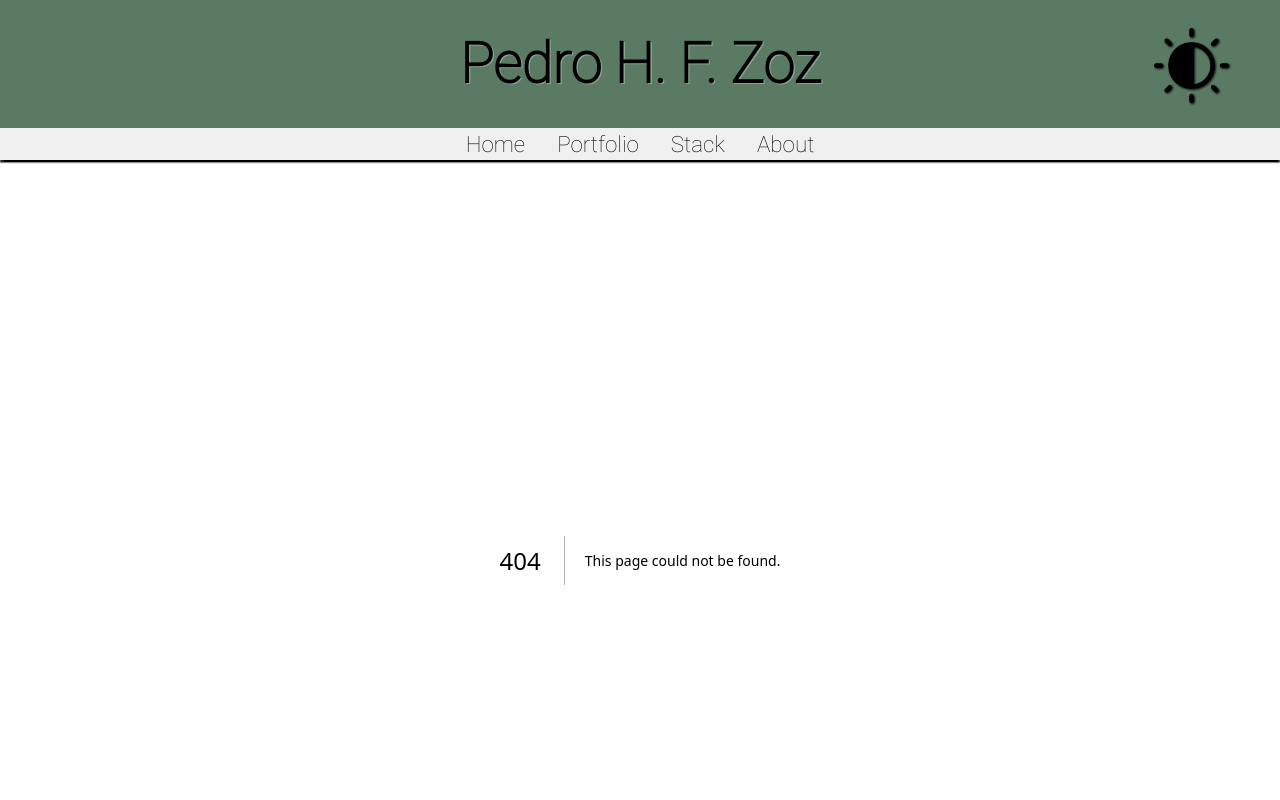
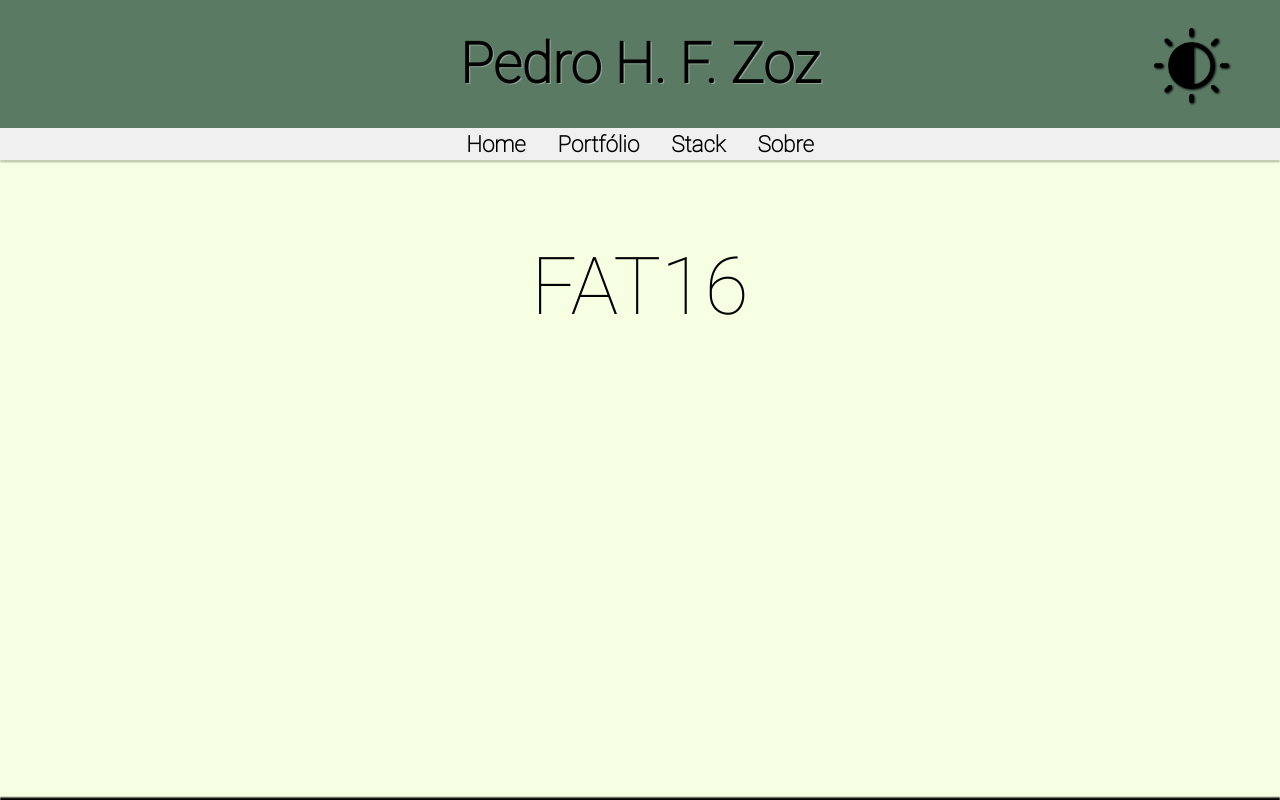
Before and after one commit to Pfzoz/z-portfolio, a Next.js app: page /portfolio/fat16 in a window 1280 px wide. Before the commit this address had no page. Built offline with nearby package versions, Linux system fonts and the light colour scheme.

Commit message:
news-and-posts

```diff
--- a/src/app/about/page.tsx
+++ b/src/app/about/page.tsx
@@ -4,7 +4,7 @@ import { AboutMain, AboutTitle } from "./contents";
 export default function About() {
   return (
     <AboutMain>
-      <AboutTitle>About</AboutTitle>
+      <AboutTitle>Sobre</AboutTitle>
       <MovingUnderline widthFactor={40} justifyContent={"right"} />
     </AboutMain>
   );
--- /dev/null
+++ b/src/app/portfolio/fat16/contents.ts
@@ -0,0 +1,26 @@
+"use client";
+
+import styled from "styled-components";
+
+export const Title = styled.h2`
+  font-size: 5rem;
+  margin-bottom: 0.8em;
+  margin-top: 1em;
+  height: fit-content;
+  width: fit-content;
+  align-content: center;
+  font-weight: normal;
+  color: ${(props) => props.theme.text};
+  font-family: "Roboto Thin";
+`
+
+export const MainContainer = styled.div`
+  background-color: ${(props) => props.theme.primary};
+  font-family: "Roboto Thin";
+  font-size: 1.5em;
+  align-items: center;
+  display: flex;
+  flex-direction: column;
+  min-height: 80%;
+  width: 100%;
+`;
--- /dev/null
+++ b/src/app/portfolio/fat16/page.tsx
@@ -0,0 +1,7 @@
+import { MainContainer, Title } from "./contents";
+
+export default function Fat16() {
+  return <MainContainer>
+    <Title>FAT16</Title>
+  </MainContainer>;
+}
--- a/src/app/portfolio/page.tsx
+++ b/src/app/portfolio/page.tsx
@@ -3,7 +3,7 @@ import { PortfolioMain, PortfolioTitle } from './contents';
 
 export default function Portfolio() {
     return <PortfolioMain>
-        <PortfolioTitle>Portfolio</PortfolioTitle>
+        <PortfolioTitle>Portfólio</PortfolioTitle>
         <MovingUnderline widthFactor={60} justifyContent='left'/>
     </PortfolioMain>
 }
--- a/src/components/home/index/IndexRow.tsx
+++ b/src/components/home/index/IndexRow.tsx
@@ -27,7 +27,7 @@ export default function IndexRow() {
   return (
     <IndexDiv>
       <IndexFixDiv $active={active} $mounted={mounted}>
-        <IndexTitle>Index</IndexTitle>
+        <IndexTitle>Índice</IndexTitle>
 
         <IndexEntry
           onClick={() => {
--- a/src/components/layout/footer/contents.ts
+++ b/src/components/layout/footer/contents.ts
@@ -10,11 +10,10 @@ export const FooterDiv = styled.div`
   align-items: center;
   gap: 5em;
   justify-content: center;
-  background-color: ${(props) => props.theme.fourth};
-  border: 2px solid black;
+  background-color: ${props => props.theme.fourth};
   border-left: none;
   border-right: none;
-  box-shadow: ${props => props.theme.mode === "light" ? "0 -0.2rem 0.1rem black" : "0 -0.2rem 0.1rem gray"};
+  box-shadow: ${props => props.theme.mode === "light" ? "0 -0.2rem 0.1rem black" : ""};
 `;
 
 export const FooterButton = styled(Link)`
--- a/src/components/layout/header/Header.jsx
+++ b/src/components/layout/header/Header.jsx
@@ -16,9 +16,9 @@ export default function Header() {
       </TitleDiv>
       <NavbarDiv>
         <NavbarLink href={"/"}>Home</NavbarLink>
-        <NavbarLink href={"/portfolio"}>Portfolio</NavbarLink>
+        <NavbarLink href={"/portfolio"}>Portfólio</NavbarLink>
         <NavbarLink href={"/stack"}>Stack</NavbarLink>
-        <NavbarLink href={"/about"}>About</NavbarLink>
+        <NavbarLink href={"/about"}>Sobre</NavbarLink>
       </NavbarDiv>
     </HeaderDiv>
   );
--- a/src/components/layout/header/contents.ts
+++ b/src/components/layout/header/contents.ts
@@ -55,10 +55,10 @@ export const NavbarLink = styled(Link)`
   font-family: "Roboto Thin";
   text-decoration: none;
   border-bottom: 1px solid transparent;
-
+  font-weight: bold;
   &:hover {
     cursor: pointer;
-    color: hsl(240, 20%, 35%);
+    color: hsl(240, 0%, 0%);
     transition: ease-in-out 0.2s;
     border-color: ${props => props.theme.fourth};
   }
--- a/src/themes.ts
+++ b/src/themes.ts
@@ -1,7 +1,7 @@
 const LightTheme = {
   mode: "light",
   primary: "rgb(245, 255, 219, 0.8)",
-  secondary: "rgb(211, 221, 185, 0.7)",
+  secondary: "rgb(211, 221, 185, 0.8)",
   third: "rgb(96, 110, 100, 0.1)",
   fourth: "rgb(90, 122, 100, 1)",
   text: "#000000",
@@ -14,9 +14,9 @@ const LightTheme = {
 const DarkTheme = {
   mode: "dark",
   primary: "#222222",
-  secondary: "#044343",
-  third: "#808084",
-  fourth: "#023a3a",
+  secondary: "#1b1b1f",
+  third: "#4f475a",
+  fourth: "#0f1317",
   text: "#FFFFFF",
   contrast: "rgba(20, 82, 67, 0.18)",
   title: "#FFFFFF",
```
Also changed, not shown: src/components/home/middle-row/MiddleRow.tsx (+29 -2 lines), src/components/home/middle-row/contents.ts (+34 -0 lines).
